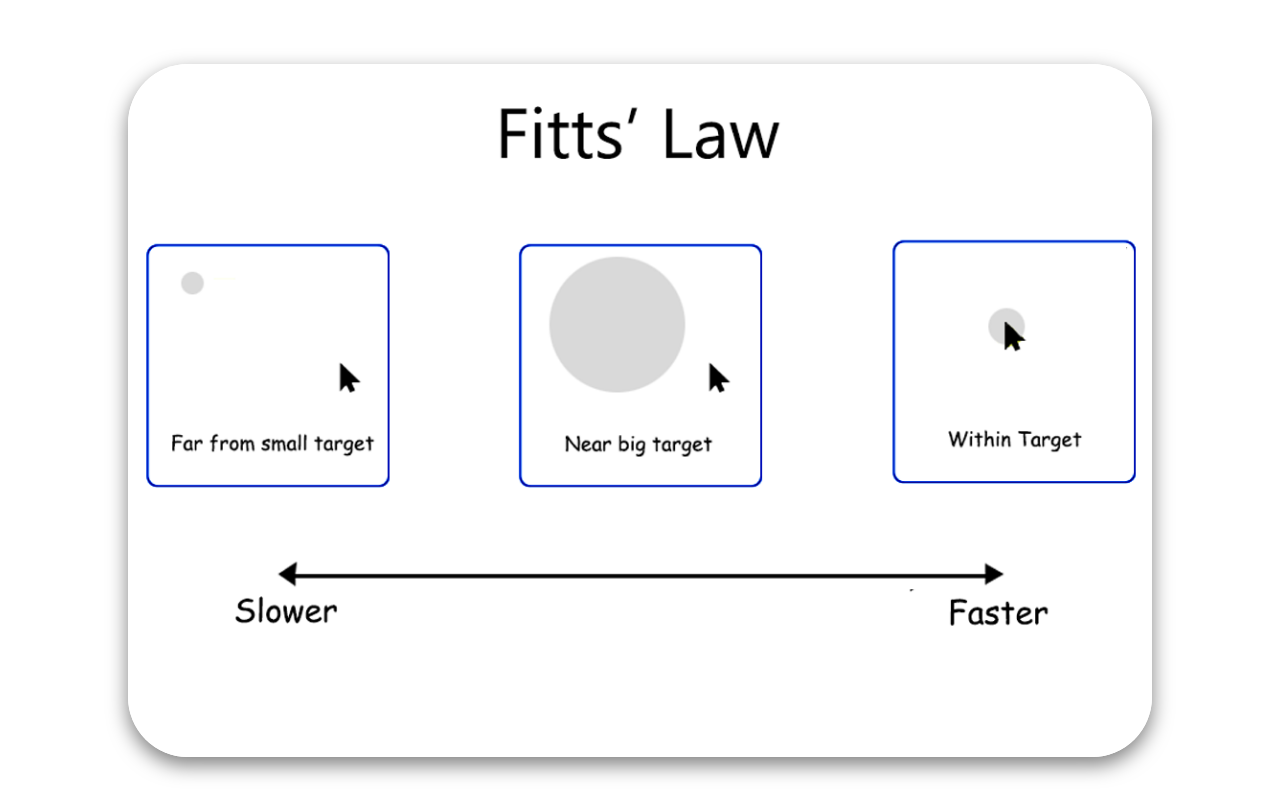
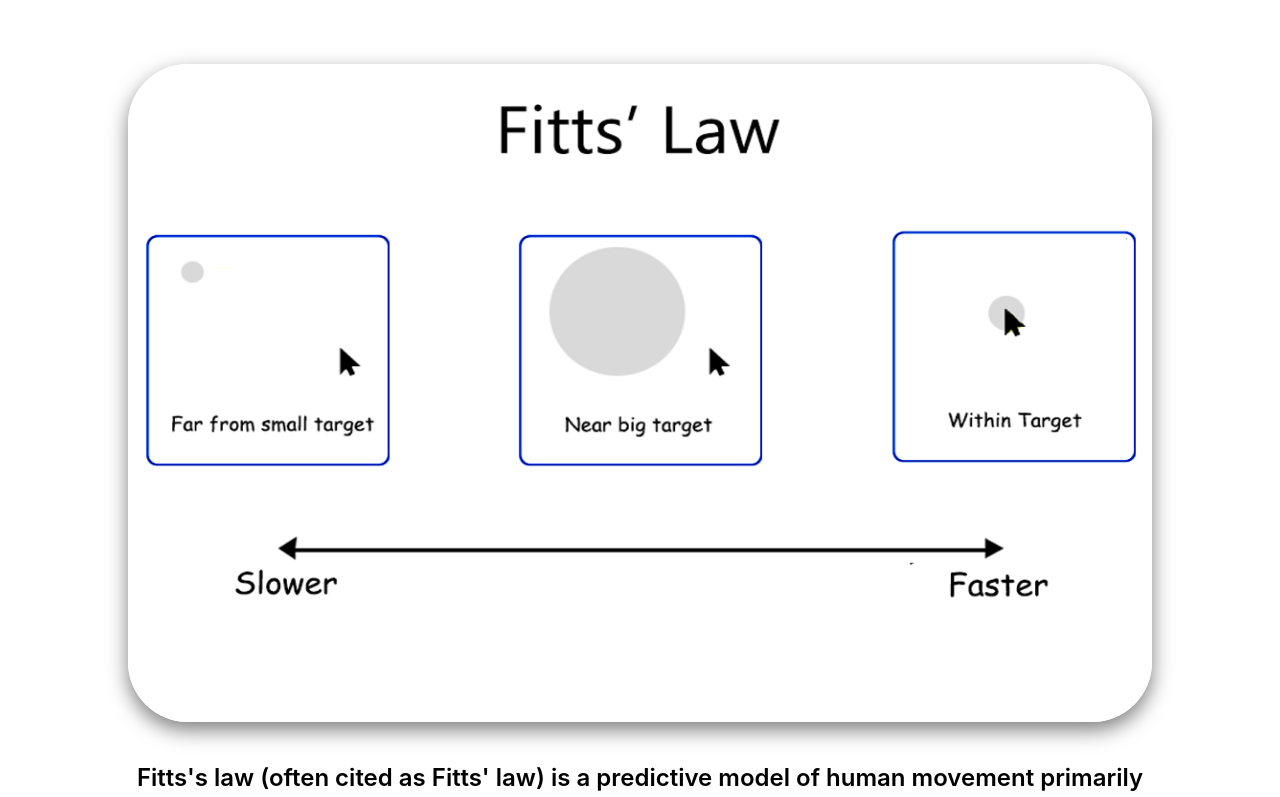
Before and after one commit to GlockTian/fitts_choice, a Next.js app: page /intro in a window 1280 px wide. Shown: the top 797 px of the page. Built offline with nearby package versions, Linux system fonts and the light colour scheme.

Commit message:
Minor adjustment

```diff
--- a/pages/intro.js
+++ b/pages/intro.js
@@ -11,6 +11,12 @@ export default function IntroFittsLaw() {
   const [buttonWidth, setWidth] = useState(0);
   const [dis,setDistance] = useState(0);
   const [fittsOn, setOn] = useState(false)
+//   useEffect(() => {
+//     if (typeof window != "undefined" ) {
+//       window.document.body.style.overflow = 'hidden';
+//       return ()=> document.body.style.overflow = 'unset';
+//      }
+//  }, []);
   useEffect(() => {
     const updateMousePosition = (ev) => {
       if (typeof window != "undefined" ) {
@@ -42,15 +48,15 @@ export default function IntroFittsLaw() {
       {/* Page */}
       <main className={styles.main}>
         {/* Card */}
-        <div className="w-4/5 max-w-screen-xl bg-white h-3/5  rounded-[60px] drop-shadow-[0px_8px_10px_rgba(0,0,0,0.5)]">
+        <div className="w-4/5 max-w-screen-xl bg-white  rounded-[60px] drop-shadow-[0px_8px_10px_rgba(0,0,0,0.5)]">
           {/* Image */}
           <div className="w-full bg-white h-full min-h-[60%] rounded-[60px] min-w-[60%]">
             <Image
               src="/intro.png"
               alt="Fitts Law Image"
               layout="responsive"
-              width={1069}
-              height={723}
+              width={969}
+              height={623}
             />
           </div>
         </div>
@@ -67,7 +73,7 @@ export default function IntroFittsLaw() {
         <button
         id="element"
         className="pt-5 pb-5 pl-5 pr-5 mt-10 text-white truncate drop-shadow-l bg-sky-500 border-sky-500 rounded-2xl"
-        style={{width: dis+'px',height: dis+'px', minWidth: '235px',minHeight:'90px', maxWidth:'55%',maxHeight:'90px'}}
+        style={{width: dis/2.5+'px',height: dis/1.5+'px', minWidth: '235px',minHeight:'90px', maxWidth:'55%', maxHeight:'300px'}}
 
       >
         This is going to be a dynamic button
```
